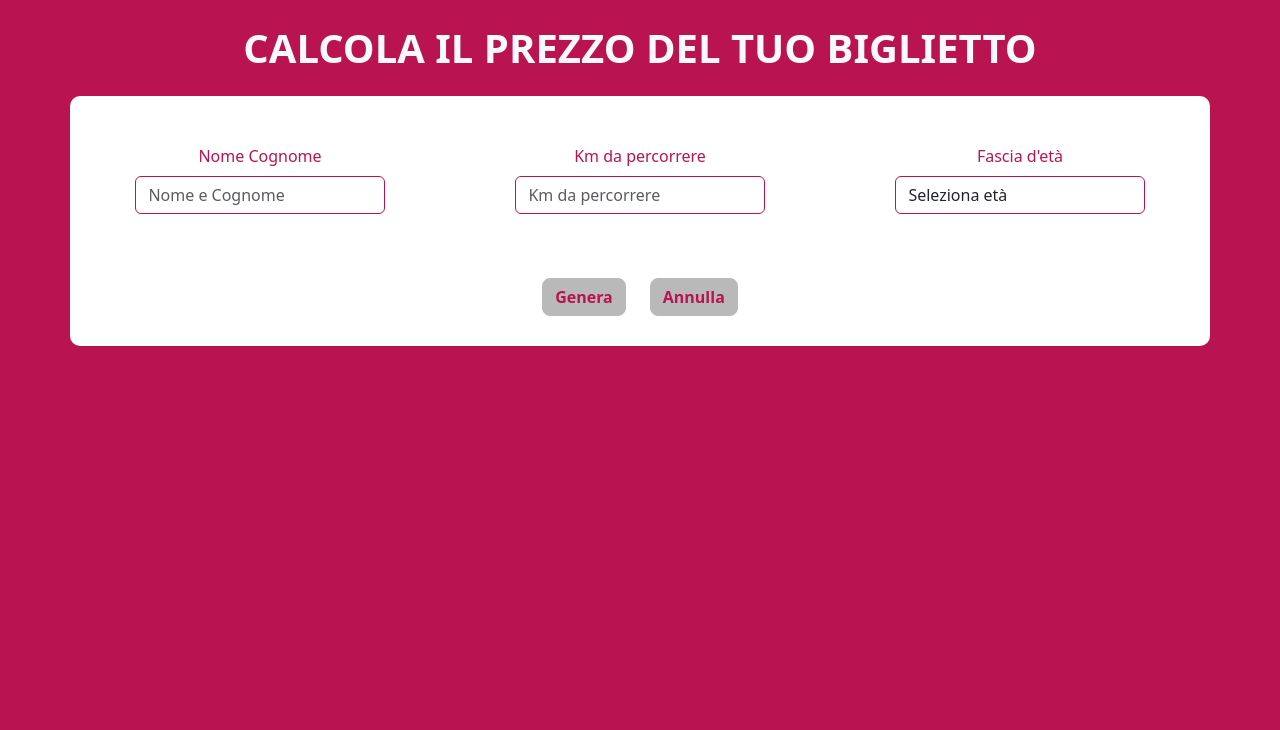
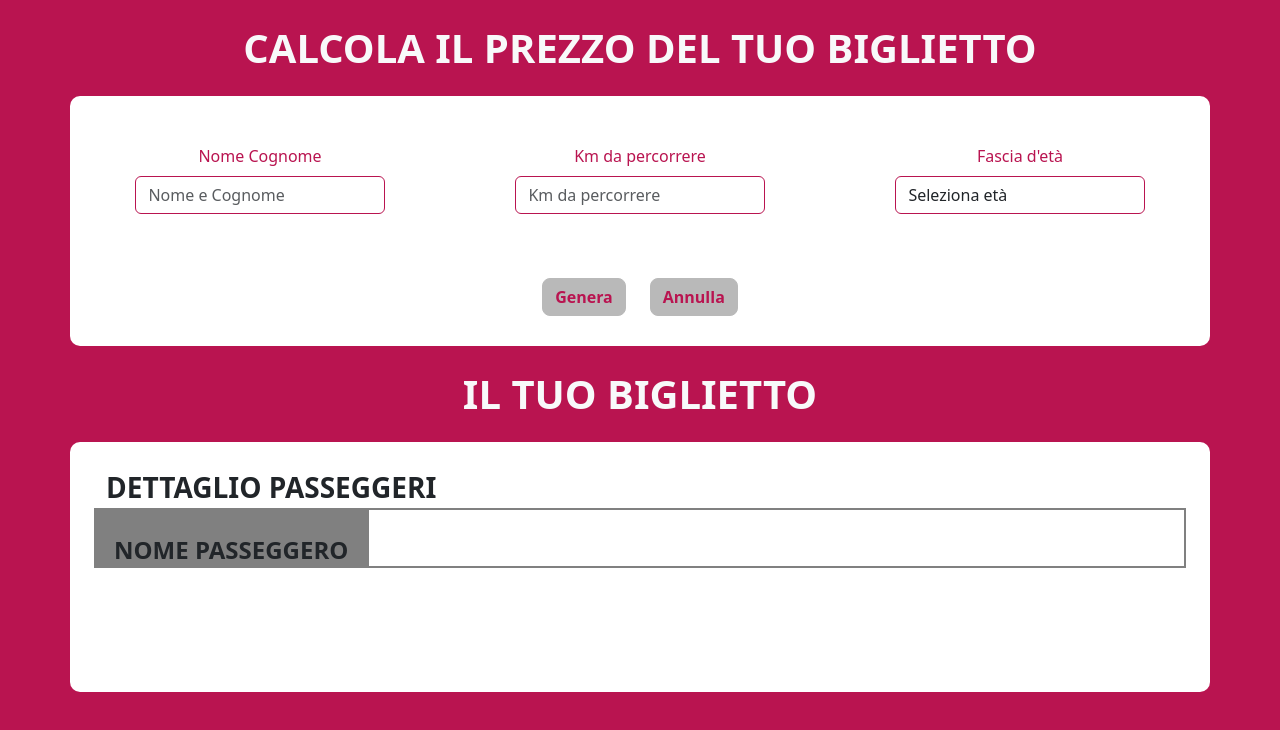
Before and after one commit to aletardio/js-biglietto-treno-form, a plain HTML site: page index.html in a window 1280 px wide. Drawn offline with nearby package versions, Linux system fonts and the light colour scheme.

Commit message:
start to add biglietto

```diff
--- a/css/style.css
+++ b/css/style.css
@@ -38,3 +38,11 @@ input#name,#kilometers,#age {
     border: 1px solid #B91450;
     width: 70%;
 }
+
+.bg-grey {
+    background-color: grey;
+}
+
+.border-grey {
+    border: 2px solid grey;
+}
--- a/index.html
+++ b/index.html
@@ -10,6 +10,8 @@
 </head>
 <body>
     <h1 class=" fw-bold text-uppercase text-light text-center m-4">calcola il prezzo del tuo biglietto</h1>
+
+    <!-- FORM CON INSERIMENTO DATI -->
     <div class="container">
         <div class="row pt-5">
             <div class="col-4 d-flex flex-column justify-content-center align-items-center">
@@ -41,6 +43,27 @@
         </div>
     </div>
 
+    <h1 class=" fw-bold text-uppercase text-light text-center m-4">il tuo biglietto</h1>
+    <div class="container">
+        <div class="row px-4">
+            <div class="col-12 text-uppercase fw-bold fs-3 text mt-4">
+                dettaglio passeggeri
+            </div>
+            <div class="col-3 bg-grey">
+                <div class="text-uppercase fw-bold fs-4 ms-2 mt-4">
+                    nome passeggero
+                </div>
+                <div id="utente" class="text-uppercase fw-bold fs-5 ms-2"></div>
+            </div>
+            <div class="col-9 border-grey">
+
+            </div>
+            <!-- <div class="col-9">
+
+            </div> -->
+        </div>
+    </div>
+
     <script type="text/javascript" src="./js/script.js"></script>
 </body>
 </html>
--- a/js/script.js
+++ b/js/script.js
@@ -13,15 +13,22 @@ button.addEventListener('click', function(){
         // Istruzioni per il calcolo del prezzo scontato del 20%
         let sale = price_start * 20 / 100;
         price_final = price_start - sale;
+        ticket_price = price_final.toFixed(2)+'€';
+        document.getElementById('utente').innerText += name;
 
     }
     else if (age == 'Max') {
         // Istruzioni per il calcolo del prezzo scontato del 40%
         let sale = price_start * 40 / 100;
         price_final = price_start - sale;
+        ticket_price = price_final.toFixed(2)+'€';
+        document.getElementById('utente').innerText += name;
     }
     else {
         // Istruzioni per il calcolo del prezzo non scontato
         price_final = price_start;
+        ticket_price = price_final.toFixed(2)+'€';
+        document.getElementById('utente').innerText += name;
     }
+    console.log(ticket_price);
 })
```
